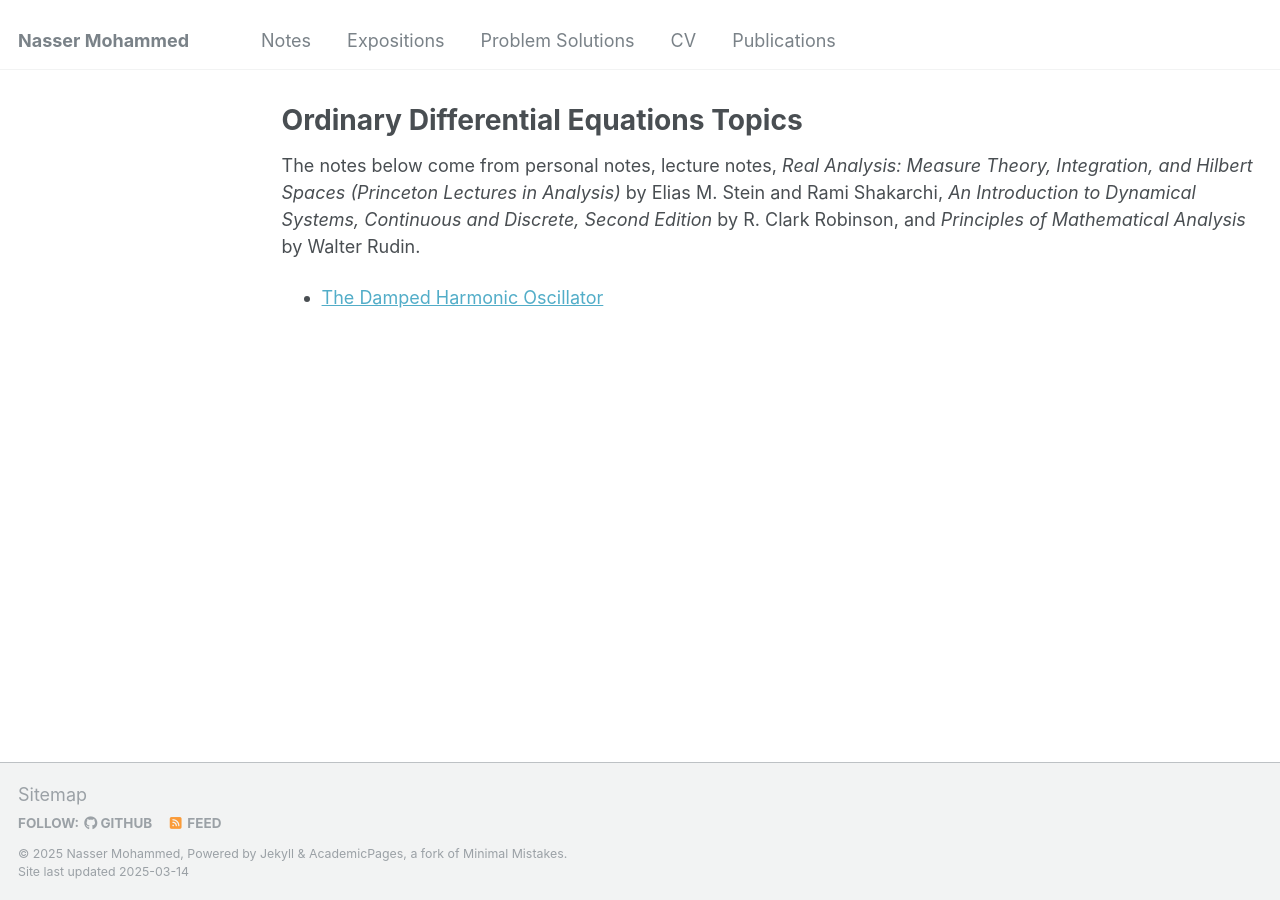
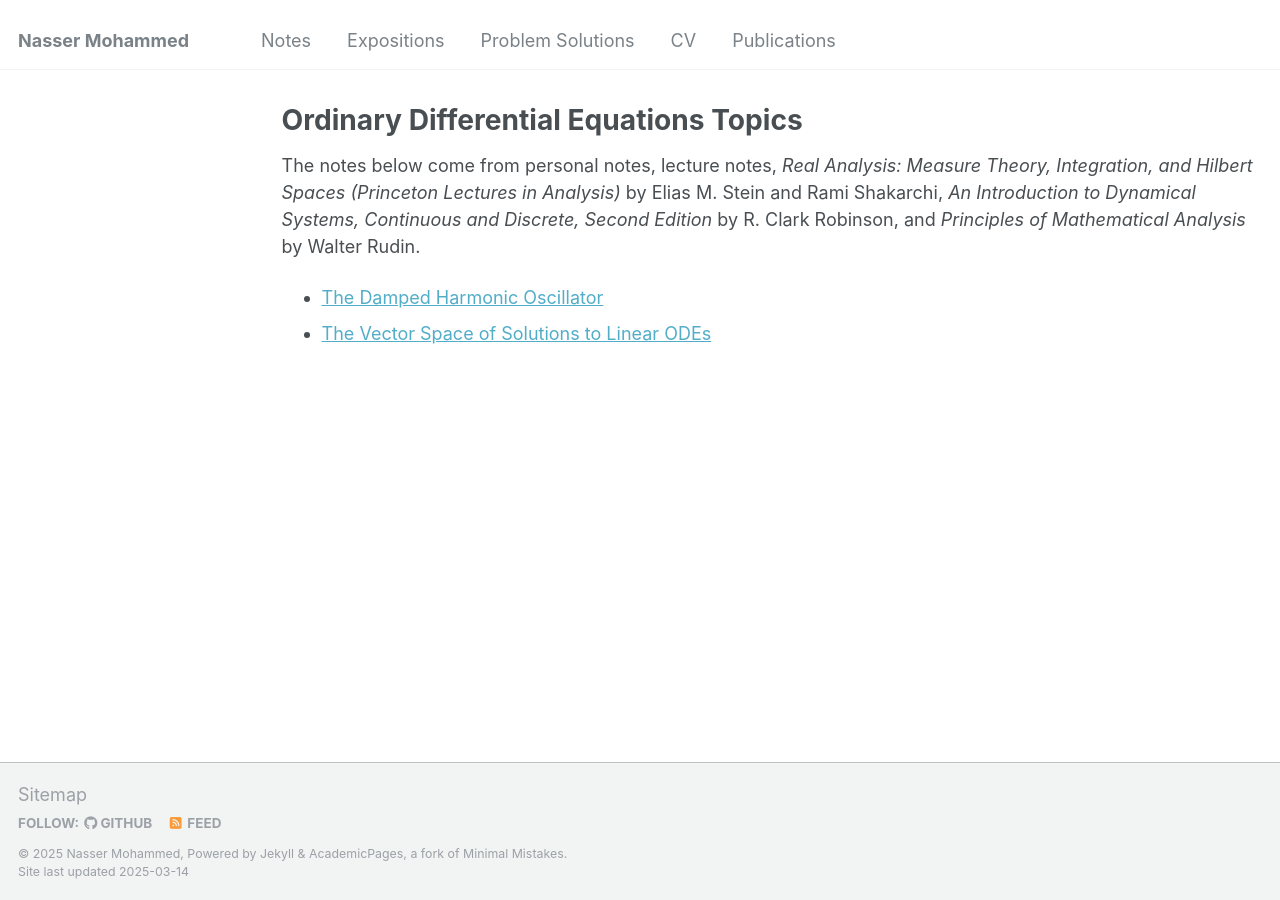
Before and after one commit to Nasser-Mohammed/Nasser-Mohammed.github.io, a Jekyll site: the page built from _pages/notes/ode/nav.md, in a window 1280 px wide. Built offline with Jekyll 4.4.1, drawn with Linux system fonts in a browser that asks for light colours.

Commit message:
Update nav.md

```diff
--- a/_pages/notes/ode/nav.md
+++ b/_pages/notes/ode/nav.md
@@ -6,3 +6,4 @@ author_profile: false
 ---
 The notes below come from personal notes, lecture notes, *Real Analysis: Measure Theory, Integration, and Hilbert Spaces (Princeton Lectures in Analysis)* by Elias M. Stein and Rami Shakarchi, *An Introduction to Dynamical Systems, Continuous and Discrete, Second Edition* by R. Clark Robinson, and *Principles of Mathematical Analysis* by Walter Rudin.
 - [The Damped Harmonic Oscillator](damped-harmonic-oscillator.md)
+- [The Vector Space of Solutions to Linear ODEs](ode-solutions.md)
```
